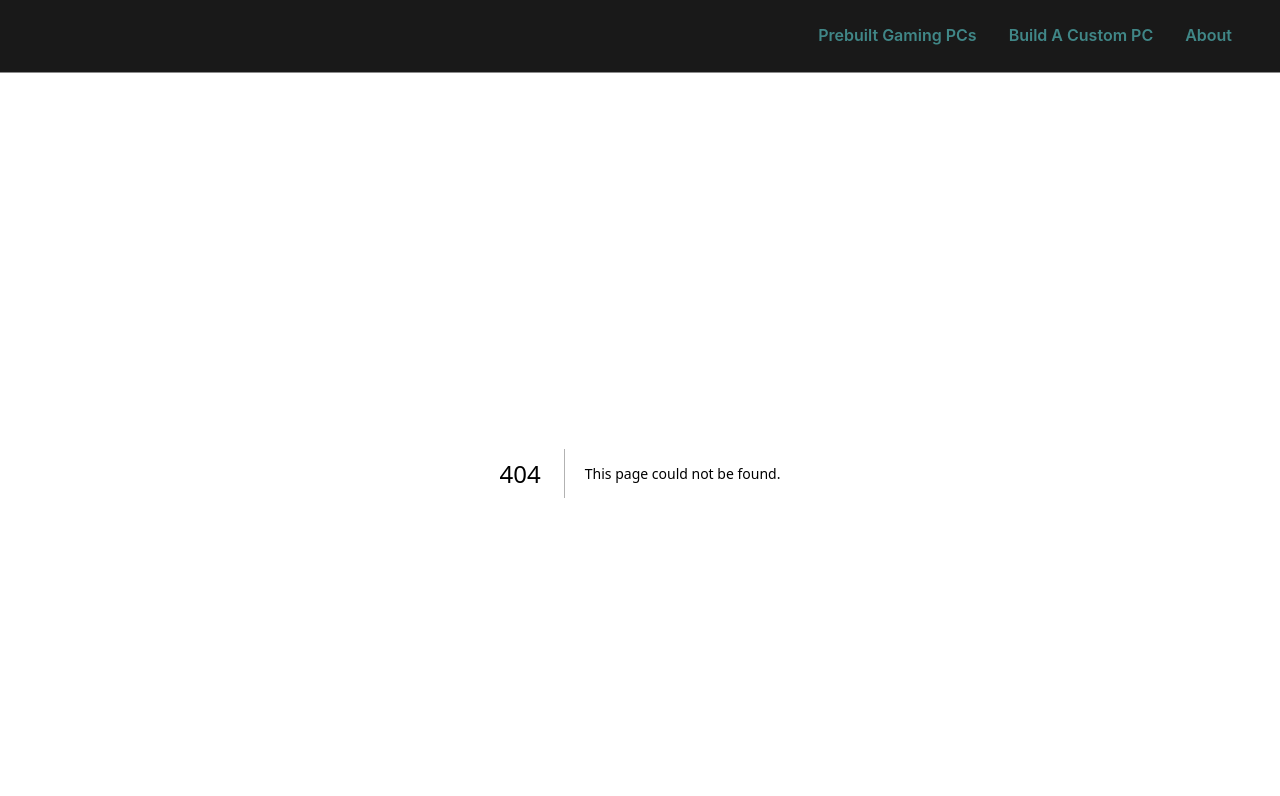
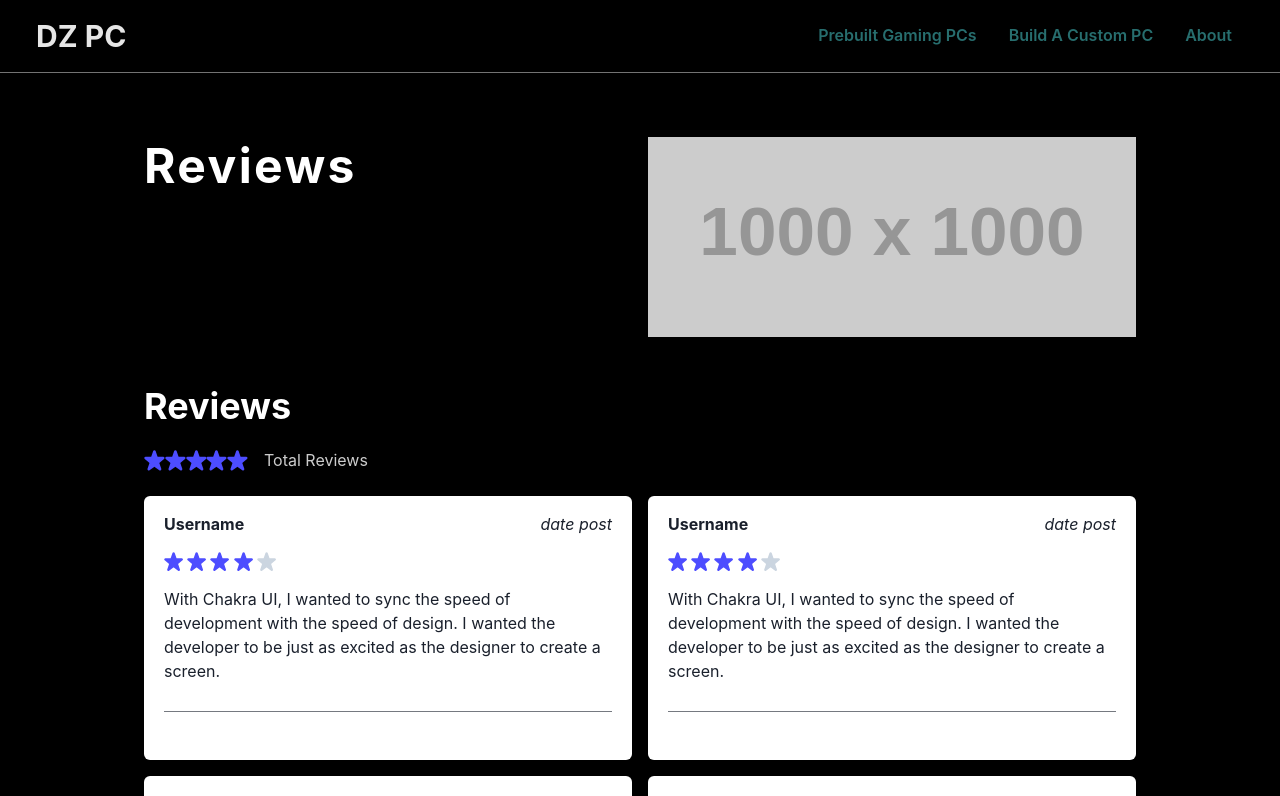
Before and after one commit to samudriawan/pc-company-next, a Next.js app: page /reviews in a window 1280 px wide. Before the commit this address had no page. Shown: the top 796 px of the page. Built offline with nearby package versions, Linux system fonts and the light colour scheme.

Commit message:
create reviews page

```diff
--- a/src/components/Footer.tsx
+++ b/src/components/Footer.tsx
@@ -83,7 +83,7 @@ export default function Footer() {
 						<ListHeader>Product</ListHeader>
 						<Link href={'#'}>Prebuilt PC</Link>
 						<Link href={'#'}>FAQ</Link>
-						<Link href={'#'}>Reviews</Link>
+						<Link href={'/reviews'}>Reviews</Link>
 					</Stack>
 					<Stack align={'flex-start'}>
 						<ListHeader>Account</ListHeader>
--- /dev/null
+++ b/src/pages/reviews.tsx
@@ -0,0 +1,134 @@
+import { StarIcon } from '@chakra-ui/icons';
+import {
+	Box,
+	Card,
+	CardBody,
+	CardFooter,
+	CardHeader,
+	Center,
+	Container,
+	Divider,
+	Flex,
+	Grid,
+	GridItem,
+	Heading,
+	Text,
+} from '@chakra-ui/react';
+import Head from 'next/head';
+import Image from 'next/image';
+
+export default function Reviews() {
+	return (
+		<>
+			<Head>
+				<title>Reviews - DZ PC</title>
+			</Head>
+			<main>
+				<Container
+					maxW={{ sm: 'lg', md: '2xl', lg: 'container.lg', xl: '5xl' }}
+					paddingTop="1rem"
+					paddingBottom="3rem"
+				>
+					{/* headers */}
+					<Grid
+						w="100%"
+						py="3rem"
+						templateColumns={{
+							sm: '1fr',
+							md: '1fr 1fr',
+						}}
+						gap="4"
+					>
+						<GridItem>
+							<Heading
+								fontSize="3rem"
+								letterSpacing="0.15rem"
+								textAlign={{ base: 'center', md: 'start' }}
+							>
+								Reviews
+							</Heading>
+						</GridItem>
+						<GridItem h={{ base: '300px', md: '200px' }} position={'relative'}>
+							<Image
+								alt="image placeholder"
+								fill
+								src={'https://via.placeholder.com/1000x1000.png/09f/fff'}
+								style={{
+									objectFit: 'cover',
+								}}
+							/>
+						</GridItem>
+					</Grid>
+
+					{/* content */}
+					<Heading>Reviews</Heading>
+					<Flex alignItems={'center'} gap="4" my="5">
+						<Box display="flex" alignItems="center">
+							{Array(5)
+								.fill('')
+								.map((_, i) => (
+									<StarIcon
+										key={i}
+										fontSize="1.3rem"
+										color={i < 5 ? 'neon.blue' : 'gray.300'}
+									/>
+								))}
+						</Box>
+						<Center>
+							<Text color={'whiteAlpha.800'} textAlign="center">
+								Total Reviews
+							</Text>
+						</Center>
+					</Flex>
+
+					<Grid
+						templateColumns={{ sm: '1fr', md: '1fr 1fr' }}
+						gap="1rem"
+						my="1.5rem"
+					>
+						{Array(5)
+							.fill('')
+							.map((_, i) => (
+								<GridItem key={i}>
+									<Card maxW="100%">
+										<CardHeader py="4">
+											<Flex justifyContent="space-between">
+												<strong>Username</strong>
+												<Text fontStyle={'italic'}>date post</Text>
+											</Flex>
+											<Box display="flex" mt="4" alignItems="center">
+												{Array(5)
+													.fill('')
+													.map((_, i) => (
+														<StarIcon
+															key={i}
+															fontSize="1.2rem"
+															marginEnd={1}
+															color={i < 4 ? 'neon.blue' : 'gray.300'}
+														/>
+													))}
+											</Box>
+										</CardHeader>
+
+										<CardBody pt="0" pb="7">
+											<Text>
+												With Chakra UI, I wanted to sync the speed of
+												development with the speed of design. I wanted the
+												developer to be just as excited as the designer to
+												create a screen.
+											</Text>
+										</CardBody>
+
+										<Divider w="92%" mx="auto" />
+										<CardFooter pt="1" flexWrap="wrap">
+											<Text color={'whiteAlpha.700'}>Product name</Text>
+										</CardFooter>
+									</Card>
+								</GridItem>
+							))}
+					</Grid>
+				</Container>
+			</main>
+		</>
+	);
+}
```
